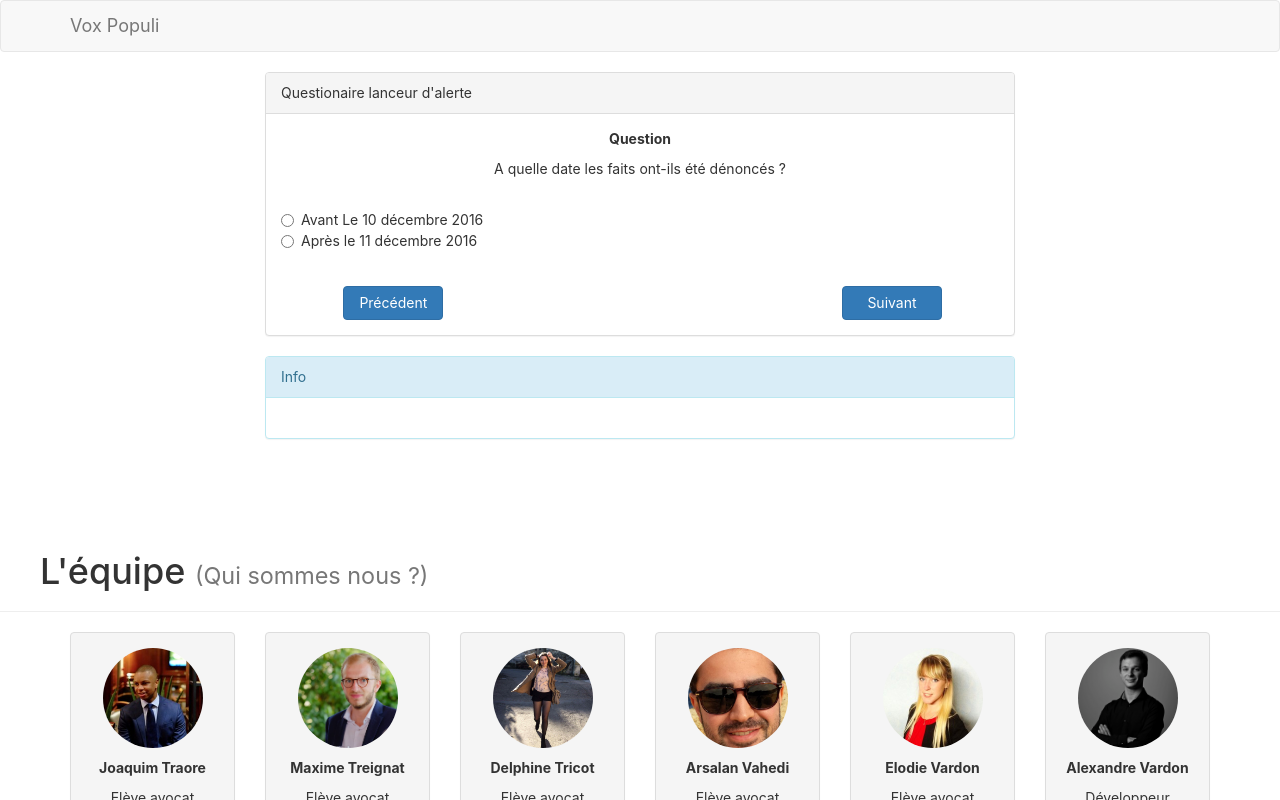
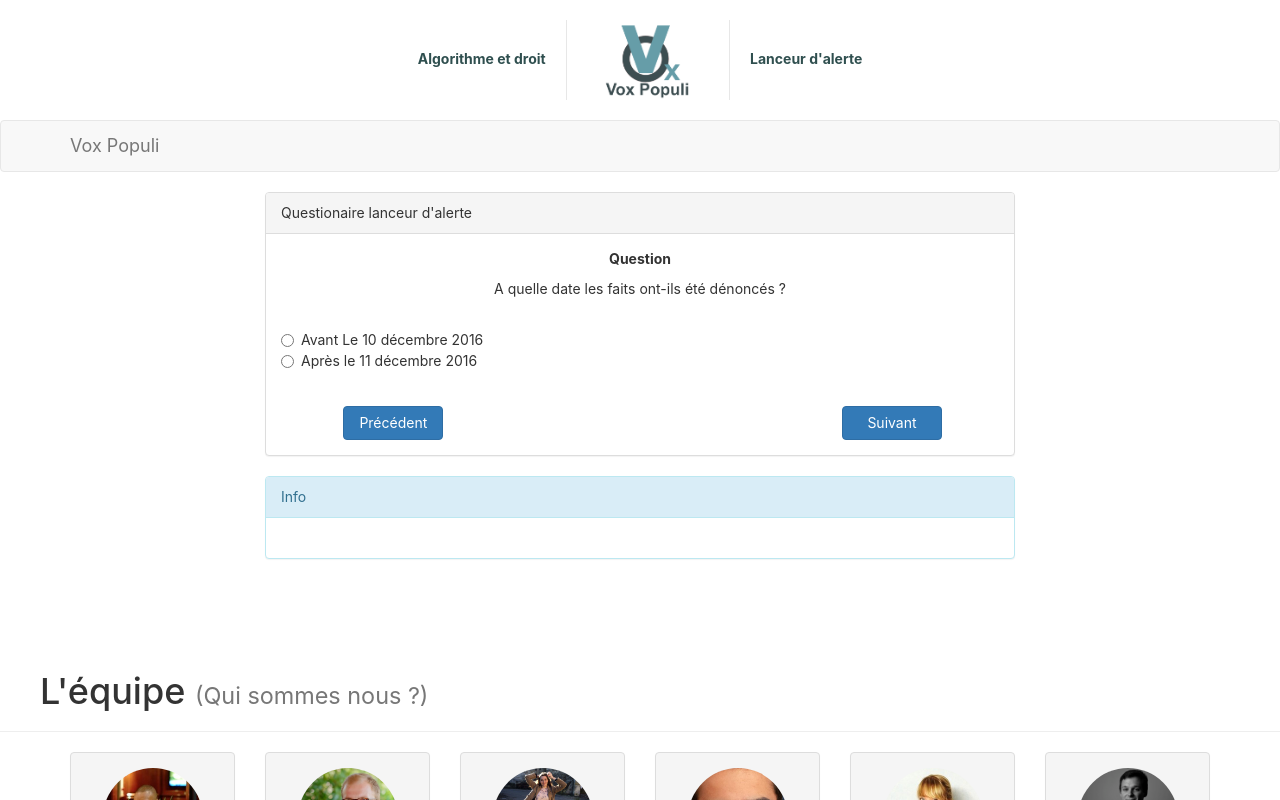
Before and after one commit to vardon-perso/vox-populi, a React (Create React App) app: page / in a window 1280 px wide. Shown: the top 800 px of the page. Built offline with nearby package versions, Linux system fonts and the light colour scheme.

Commit message:
feat: adding Header js

```diff
--- a/public/index.html
+++ b/public/index.html
@@ -28,6 +28,7 @@
     <noscript>
       You need to enable JavaScript to run this app.
     </noscript>
+    <div id="header"></div>
     <div id="root"></div>
     <div id="team"></div>
     <!--
--- a/src/FormulaireAlert/FormulaireAlert.js
+++ b/src/FormulaireAlert/FormulaireAlert.js
@@ -5,7 +5,7 @@ import {Col, Grid, Panel, Row} from "react-bootstrap";
 import Question from "./Question";
 import ResponsesList from "./ResponsesList";
 import StepButton from "../tools/StepButton";
-import Navigationbar from "../navigation/Navigationbar";
+import Navigationbar from "../Navigationbar/Navigationbar";
 import ResponseModal from "./ResponseModal";
 import '../App.css'
 import InfoPanel from "./InfoPanel";
--- a/src/Header/Header.css
+++ b/src/Header/Header.css
@@ -1,12 +1,10 @@
 .Header {
-    width: 100%;
     position:relative;
 }
 
 .Header-Content {
     padding-top: 20px;
     padding-bottom: 20px;
-    width: 960px;
     margin: 0 auto;
     color: #00a9c5;
     text-align: center;
--- a/src/Header/Header.js
+++ b/src/Header/Header.js
@@ -0,0 +1,19 @@
+import React, {Component} from 'react'
+import {Image} from "react-bootstrap";
+import "./Header.css"
+
+class Header extends Component {
+  render() {
+    return (
+      <div className={"Header"}>
+        <div className={"Header-Content"}>
+          <div className={"Header-Info"}>Algorithme et droit</div>
+          <Image className={"Header-Logo"} src="/asset/vox-populi-logo.png"/>
+          <div className={"Header-Info"}>Lanceur d'alerte</div>
+        </div>
+      </div>
+    )
+  }
+}
+
+export default Header
--- /dev/null
+++ b/src/Navigationbar/Navigationbar.css
@@ -0,0 +1,3 @@
+.Navigationbar {
+
+}
--- a/src/index.js
+++ b/src/index.js
@@ -4,8 +4,10 @@ import './index.css';
 import * as serviceWorker from './serviceWorker';
 import FormulaireAlert from "./FormulaireAlert/FormulaireAlert";
 import Equipe from "./Equipe/Equipe";
+import Header from "./Header/Header";
 
 ReactDOM.render(<FormulaireAlert />, document.getElementById('root'));
+ReactDOM.render(<Header />, document.getElementById('header'));
 ReactDOM.render(<Equipe />, document.getElementById('team'));
 
 // If you want your app to work offline and load faster, you can change
--- a/src/navigation/Navigationbar.css
+++ /dev/null
@@ -1 +0,0 @@
-.Navigationbar {}
```
Also changed, not shown: public/asset/vox-populi-logo.png (added), src/Navigationbar/Navigationbar.js (renamed from src/navigation/Navigationbar.js).
